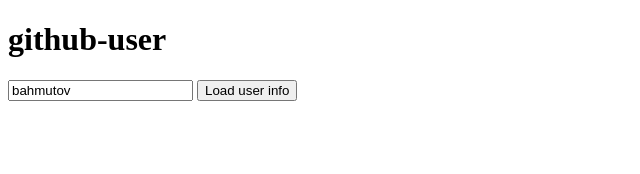
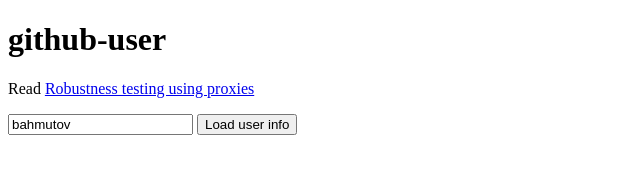
Before and after one commit to bahmutov/github-user, a website: page index.html in a window 1280 px wide. Shown: the whole page, without its empty margins (0-640 px from the left). Drawn offline with Linux system fonts and the light colour scheme.

Commit message:
added link to blog post

```diff
--- a/index.html
+++ b/index.html
@@ -21,6 +21,7 @@
 
 <body>
   <h1>github-user</h1>
+  <p>Read <a href="http://bahmutov.calepin.co/robustness-testing-using-proxies.html">Robustness testing using proxies</a></p>
 
   <div ng-app="GithubUser" ng-controller="GithubUserController" ng-cloak>
     <input ng-model="username" /> <button id="load" ng-click="load()">Load user info</button>
```
Also changed, not shown: README.md.
